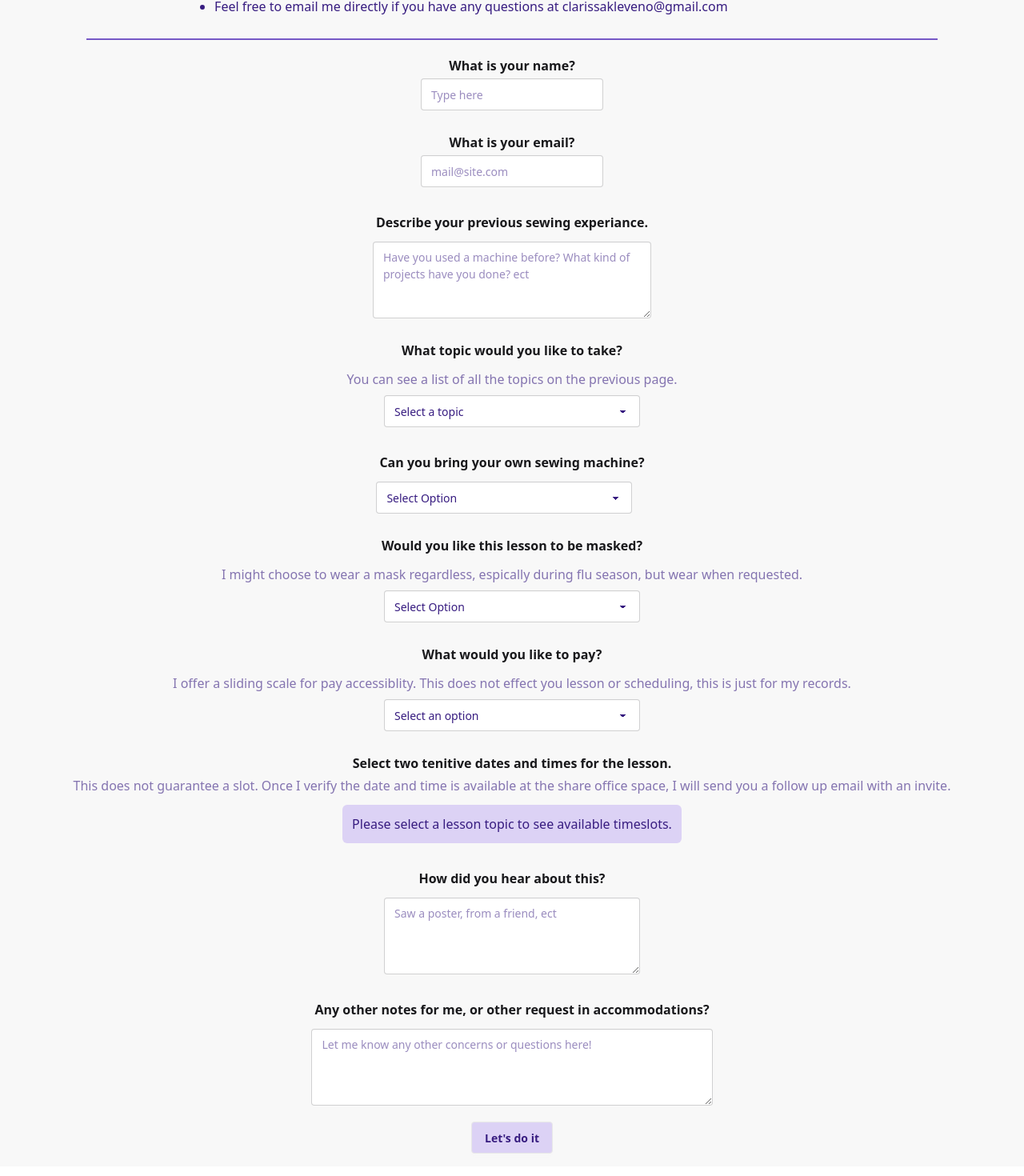
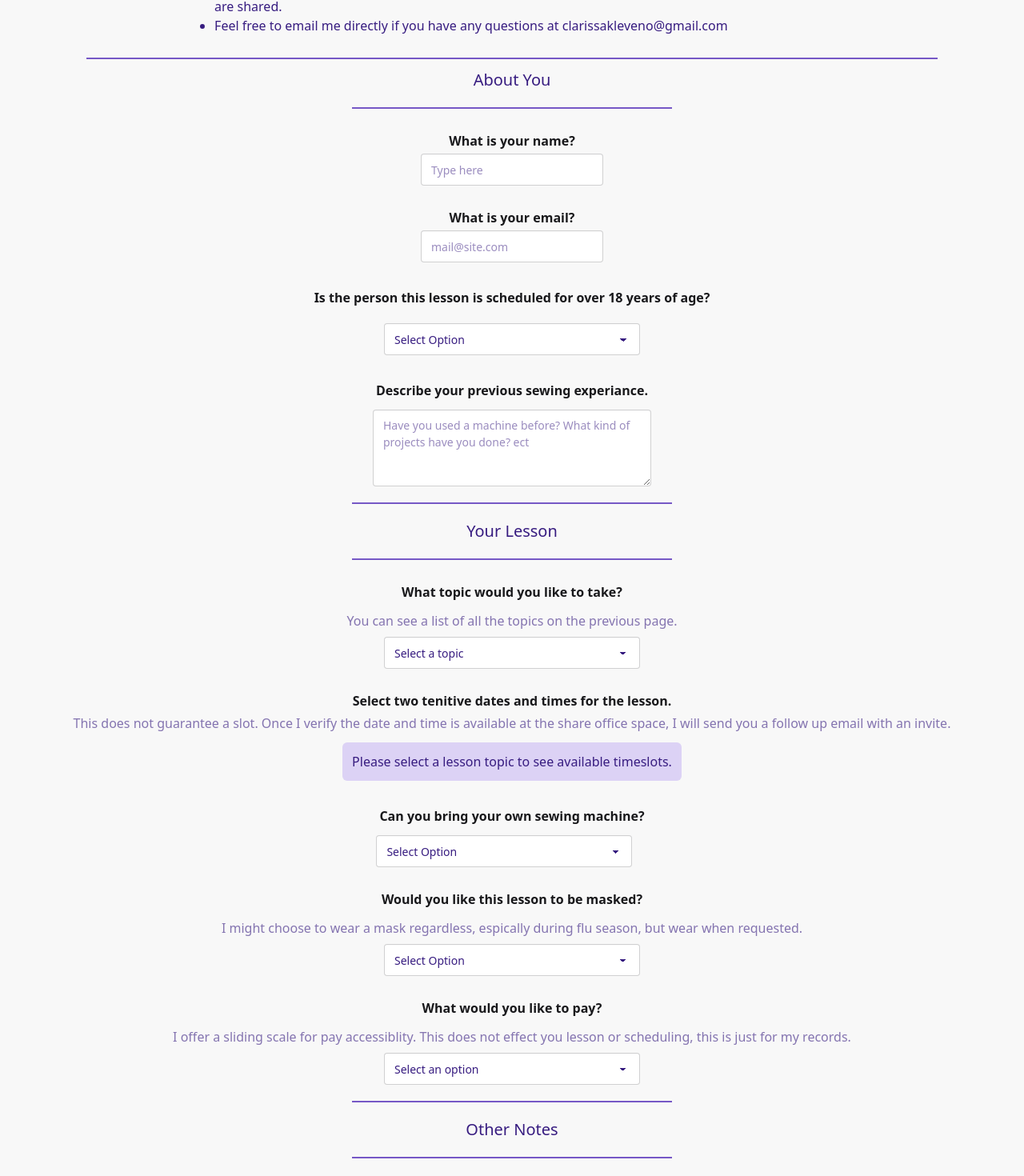
Before and after one commit to mason-c-web/clarissakleveno.com, a Next.js app: page /sewing-lessons/intake in a window 1280 px wide. Shown: the part 350-1820 px from the top of the page at 80% size. Built offline with nearby package versions, Linux system fonts and the light colour scheme; a web font is replaced by a local one.

Commit message:
fixing small bugs, improving form

```diff
--- a/app/sewing-lessons/intake/page.tsx
+++ b/app/sewing-lessons/intake/page.tsx
@@ -9,6 +9,7 @@ export default function Page() {
       </h1>
       <div className="flex">
         <ul className=" list-disc text-wrap lg:max-w-7/10 m-auto p-3">
+          <li>You must be 18 years or older to attend a lesson. </li>
           <li>
             {" "}
             Submit the form below with your info and what you're interested in
@@ -19,9 +20,7 @@ export default function Page() {
             with the date and location based on your availablity and request
             payment.
           </li>
-          <li>
-            The requested amount must be paid before the lesson. (venmo, cash)
-          </li>
+          <li>The requested amount must be paid before the lesson.</li>
           <li>
             Lessons take place in a shared office space in Ballard. We have a
             private room but other amenities are shared.
--- a/app/ui/DateForm.tsx
+++ b/app/ui/DateForm.tsx
@@ -16,18 +16,18 @@ const availableTimes = [
   [], //saturday
 ];
 
-const threeDaysFromNow = new Date(Date.now() + 3 * 24 * 60 * 60 * 1000);
-const thirtyDaysFromNow = new Date(Date.now() + 33 * 24 * 60 * 60 * 1000);
+const startDateRange = new Date(Date.now() + 5 * 24 * 60 * 60 * 1000); // 5 days from now
+const endDateRange = new Date(Date.now() + 35 * 24 * 60 * 60 * 1000); // 35 days from now
 
-threeDaysFromNow.setHours(0, 0, 0, 0);
-thirtyDaysFromNow.setHours(0, 0, 0, 0);
+startDateRange.setHours(0, 0, 0, 0);
+endDateRange.setHours(0, 0, 0, 0);
 
 export default function DataForm(props: {
   onChange: any;
   name: string;
   lessonType: string;
 }) {
-  const [selectedDate, setDate] = useState<Date>(threeDaysFromNow);
+  const [selectedDate, setDate] = useState<Date>(startDateRange);
 
   const { onChange, name, lessonType } = props;
 
@@ -39,7 +39,6 @@ export default function DataForm(props: {
 
   // Dates that are fully disabled
   const disabledDates = [new Date(2026, 6, 7), new Date(2026, 6, 31)];
-
   function convertHourToAmPM(hour: number) {
     let AMorPM = hour >= 12 ? "PM" : "AM";
     return (hour % 12 == 0 ? 12 : hour % 12) + ":00 " + AMorPM;
@@ -59,7 +58,7 @@ export default function DataForm(props: {
       if ((allInp[i] as HTMLInputElement).type == "radio") {
         (allInp[i] as HTMLInputElement).checked = false;
         // set the parent value back nothing
-        onChange({ target: { id: name, value: "" } });
+        onChange({ target: { name: name, value: "" } });
       }
     }
   }
@@ -92,8 +91,8 @@ export default function DataForm(props: {
             disabledDates,
             { dayOfWeek: [0, 6] },
             {
-              after: thirtyDaysFromNow,
-              before: threeDaysFromNow,
+              after: endDateRange,
+              before: startDateRange,
             },
           ]}
         />
--- a/app/ui/Form.tsx
+++ b/app/ui/Form.tsx
@@ -9,30 +9,32 @@ type LessonTitle = (typeof lessons)[number];
 type FormInfo = {
   name: string;
   email: string;
+  age: string;
   experiance: string;
   lessonSelection: LessonTitle | "";
+  date1: string;
+  date2: string;
   hasSewingMachine: string;
   isMasked: string;
   pay: string;
   hearAbout: string;
   notes: string;
-  date1: string;
-  date2: string;
 };
 
 export default function Form() {
   const [answer, setAnswer] = useState({
     name: "",
     email: "",
+    age: "",
     experiance: "",
     lessonSelection: "",
+    date1: "",
+    date2: "",
     hasSewingMachine: "",
     isMasked: "",
     pay: "",
     hearAbout: "",
     notes: "",
-    date1: "",
-    date2: "",
   });
 
   function handleChange(e: { target: HTMLInputElement }) {
@@ -41,11 +43,13 @@ export default function Form() {
     copy[e.target.name as string] = e.target.value;
     setAnswer(copy as FormInfo);
   }
-  // we track the answer so we can know when to render parts of the form
-  const [result, setResult] = useState("");
+
+  const [loading, setLoading] = useState(false);
 
   const onSubmit = async (event: any) => {
     event.preventDefault();
+    setLoading(true);
+
     const formData = new FormData(event.target);
     formData.append("access_key", "9179e651-7dfc-480f-9a9b-9f490a824a4c");
 
@@ -53,9 +57,7 @@ export default function Form() {
       method: "POST",
       body: formData,
     });
-
     const data = await response.json();
-    setResult(data.success ? "Success!" : "Error");
     data.success
       ? redirect(`intake/submit?res=1`)
       : redirect("intake/submit?res=0");
@@ -67,6 +69,11 @@ export default function Form() {
         className="flex flex-col items-center gap-5 justify-center"
         onSubmit={onSubmit}
       >
+        <legend className="text-xl flex flex-col items-centerm-1">
+          About You
+        </legend>
+        <hr className="border border-custom  w-100" />
+
         <div>
           <legend className="fieldset-legend  flex flex-col items-centerm-1">
             What is your name?
@@ -78,6 +85,7 @@ export default function Form() {
             name="name"
             onChange={handleChange}
             required
+            maxLength={30}
           />
         </div>
 
@@ -92,9 +100,28 @@ export default function Form() {
               required
               name="email"
               onChange={handleChange}
+              maxLength={30}
             />
           </label>
           <div className="validator-hint hidden">Enter valid email address</div>
+        </div>
+
+        <div className="flex flex-col items-center gap-2">
+          <legend className="fieldset-legend m-1 ">
+            Is the person this lesson is scheduled for over 18 years of age?
+          </legend>
+          <select
+            name="age"
+            className="select "
+            required
+            onChange={handleChange as any}
+          >
+            <option key={1} value={""}>
+              Select Option
+            </option>
+            <option key={2}>Yes, they are over 18.</option>
+            <option key={3}>No, they are not currently over 18.</option>
+          </select>
         </div>
 
         <div>
@@ -107,8 +134,15 @@ export default function Form() {
             name="experiance"
             required
             onChange={handleChange as any}
+            maxLength={300}
           ></textarea>
         </div>
+
+        <hr className="border border-custom  w-100" />
+        <legend className="text-xl flex flex-col items-centerm-1">
+          Your Lesson
+        </legend>
+        <hr className="border border-custom  w-100" />
 
         <div className="flex flex-col items-center gap-2 ">
           <div className="flex flex-col items-center gap-2 ">
@@ -134,6 +168,46 @@ export default function Form() {
               );
             })}
           </select>
+        </div>
+
+        <div>
+          <div className="flex flex-col items-center">
+            <legend className="fieldset-legend">
+              Select two tenitive dates and times for the lesson.
+            </legend>
+            <p className="label text-wrap">
+              This does not guarantee a slot. Once I verify the date and time is
+              available at the share office space, I will send you a follow up
+              email with an invite.
+            </p>
+          </div>
+
+          <div className="flex flex-col items-center">
+            {answer.lessonSelection ? (
+              <>
+                <DateForm
+                  onChange={handleChange}
+                  lessonType={answer.lessonSelection}
+                  name={"date1"}
+                />
+                <DateForm
+                  onChange={handleChange}
+                  lessonType={answer.lessonSelection}
+                  name={"date2"}
+                />
+                {answer.date1 && answer.date2 ? (
+                  <div className=" mt-4 btn-custom p-3 rounded-md">
+                    You've selected {answer.date1} and {answer.date2} as your
+                    tentive lesson times.
+                  </div>
+                ) : null}
+              </>
+            ) : (
+              <div className=" mt-3 btn-custom p-3 rounded-md">
+                Please select a lesson topic to see available timeslots.
+              </div>
+            )}
+          </div>
         </div>
 
         <div>
@@ -193,52 +267,19 @@ export default function Form() {
             onChange={handleChange as any}
             required
           >
-            <option>Select an option</option>
+            <option value="">Select an option</option>
             <option>$30 an hour (discounted)</option>
             <option>$40 an hour (standard)</option>
             <option>$50 an hour (pay it forward)</option>
           </select>
         </div>
 
-        <div>
-          <div className="flex flex-col items-center">
-            <legend className="fieldset-legend">
-              Select two tenitive dates and times for the lesson.
-            </legend>
-            <p className="label text-wrap">
-              This does not guarantee a slot. Once I verify the date and time is
-              available at the share office space, I will send you a follow up
-              email with an invite.
-            </p>
-          </div>
+        <hr className="border border-custom  w-100" />
+        <legend className="text-xl flex flex-col items-centerm-1">
+          Other Notes
+        </legend>
+        <hr className="border border-custom  w-100" />
 
-          <div className="flex flex-col items-center">
-            {answer.lessonSelection ? (
-              <>
-                <DateForm
-                  onChange={handleChange}
-                  lessonType={answer.lessonSelection}
-                  name={"date1"}
-                />
-                <DateForm
-                  onChange={handleChange}
-                  lessonType={answer.lessonSelection}
-                  name={"date2"}
-                />
-                {answer.date1 && answer.date2 ? (
-                  <div className=" mt-4 btn-custom p-3 rounded-md">
-                    You've selected {answer.date1} and {answer.date2} as your
-                    tentive lesson times.
-                  </div>
-                ) : null}
-              </>
-            ) : (
-              <div className=" mt-3 btn-custom p-3 rounded-md">
-                Please select a lesson topic to see available timeslots.
-              </div>
-            )}
-          </div>
-        </div>
         <div className=" flex flex-col items-center w-full">
           <legend className="fieldset-legend m-1">
             How did you hear about this?
@@ -247,6 +288,7 @@ export default function Form() {
             className="textarea h-24"
             placeholder="Saw a poster, from a friend, ect"
             name="hearAbout"
+            maxLength={300}
             onChange={handleChange as any}
           ></textarea>
         </div>
@@ -259,12 +301,18 @@ export default function Form() {
             className="textarea h-24 w-full "
             placeholder="Let me know any other concerns or questions here!"
             name="notes"
+            maxLength={300}
             onChange={handleChange as any}
           ></textarea>
         </div>
 
-        <button className="btn btn-custom" id="submit" type="submit">
-          Let's do it
+        <button
+          className="btn btn-custom"
+          id="submit"
+          type="submit"
+          disabled={loading}
+        >
+          Submit
         </button>
       </form>
     </div>
```
